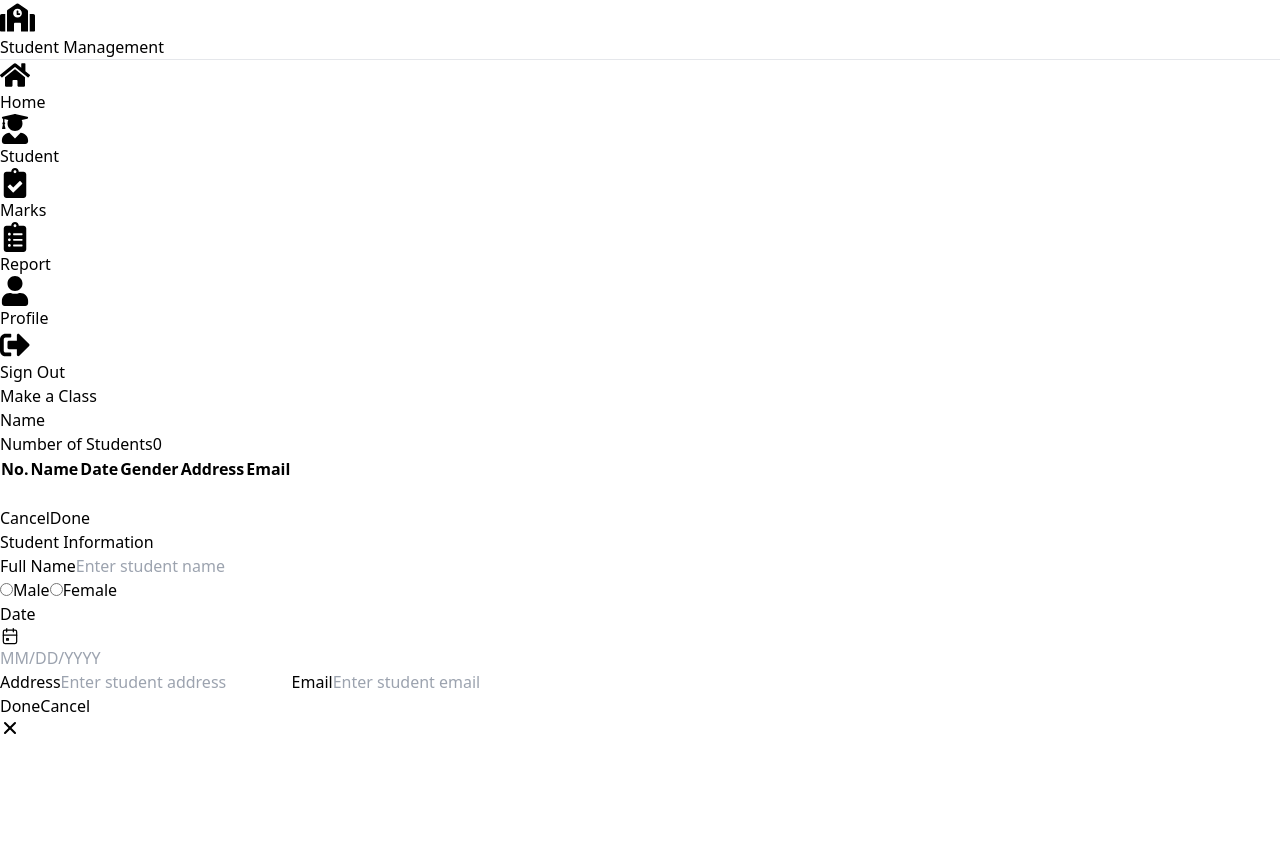
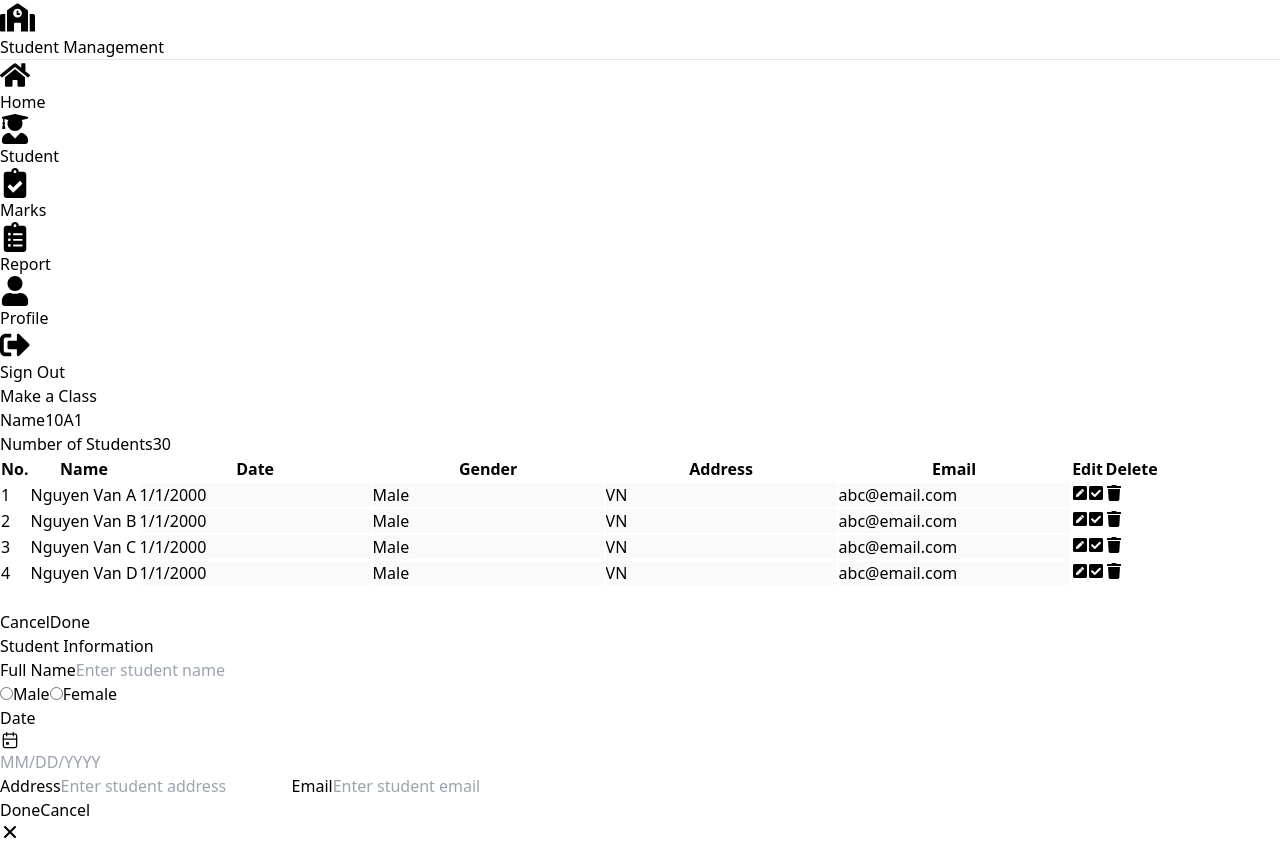
Before and after one commit to convitnhodev/student-management-fe, a React (Vite) app: page /dashboard/class/add in a window 1280 px wide. Before the commit the page ends 800 px from the top, so only its background shows below. Built offline with nearby package versions, Linux system fonts and the light colour scheme.

Commit message:
edit, delete student in class list. improve UX in search student

```diff
--- a/src/components/Table.jsx
+++ b/src/components/Table.jsx
@@ -1,8 +1,11 @@
 import React from 'react';
 // import { useState } from 'react'
+import { FaPenSquare, FaTrash, FaCheckSquare } from 'react-icons/fa';
 
 export default function Table({ data, isEditing }) {
   const { column_names, rows } = data;
+  const [students, setStudents] = React.useState(rows);
+  const [edits, setEdits] = React.useState([false]);
   // const [isCheckAll, setIsCheckAll] = useState(false)
   // const [isCheck, setIsCheck] = useState([])
 
@@ -21,6 +24,22 @@ export default function Table({ data, isEditing }) {
   // 		setIsCheck(isCheck.filter(item => item !== id))
   // 	}
   // }
+  const handleDelete = (index) => {
+    const newRows = [...students];
+    newRows.splice(index, 1);
+    setStudents(newRows);
+    // setRows(newRows);
+  };
+
+  const handleEdit = (index) => {
+    const editBtn = document.getElementById(`edit-${index}`);
+    const checkBtn = document.getElementById(`check-${index}`);
+    editBtn.classList.toggle('hidden');
+    checkBtn.classList.toggle('hidden');
+    const newEdits = [...edits];
+    newEdits[index] = !newEdits[index];
+    setEdits(newEdits);
+  };
 
   return (
     <div className="overflow-x-auto relative shadow-md sm:rounded-lg">
@@ -40,10 +59,16 @@ export default function Table({ data, isEditing }) {
                 </th>
               );
             })}
+            <th scope="col" className="py-3 px-6">
+              Edit
+            </th>
+            <th scope="col" className="py-3 px-6">
+              Delete
+            </th>
           </tr>
         </thead>
         <tbody>
-          {rows.map((row, index) => {
+          {students.map((row, index) => {
             return (
               <tr
                 className="bg-violet-100 border-b hover:bg-violet-400"
@@ -74,14 +99,40 @@ export default function Table({ data, isEditing }) {
                       key={`result-${result}`}
                     >
                       <input
-                        disabled={!isEditing}
+                        disabled={!edits[index]}
                         type="text"
-                        className="border border-violet-300 rounded-md shadow-sm focus:border-violet-300 focus:ring focus:ring-violet-200 focus:ring-opacity-50"
-                        value={result}
+                        className="w-32 border border-violet-300 rounded-md shadow-sm focus:border-violet-300 focus:ring focus:ring-violet-200 focus:ring-opacity-50"
+                        defaultValue={result}
                       />
                     </td>
                   );
                 })}
+                <td className="py-4 px-6 font-medium text-violet-900 whitespace-nowrap">
+                  <button
+                    type="button"
+                    id={`edit-${index}`}
+                    className="flex items-center justify-center w-8 h-8 rounded-full bg-violet-200 hover:bg-violet-300 focus:outline-none focus:ring-2 focus:ring-offset-2 focus:ring-violet-500"
+                    onClick={() => handleEdit(index)}
+                  >
+                    <FaPenSquare className="w-5 h-5 text-violet-500" />
+                  </button>
+                  <button
+                    id={`check-${index}`}
+                    className="flex items-center justify-center w-8 h-8 rounded-full bg-violet-200 hover:bg-violet-300 focus:outline-none focus:ring-2 focus:ring-offset-2 focus:ring-violet-500 hidden"
+                    onClick={() => handleEdit(index)}
+                  >
+                    <FaCheckSquare className="w-5 h-5 text-violet-500" />
+                  </button>
+                </td>
+                <td className="py-4 px-6 font-medium text-violet-900 whitespace-nowrap">
+                  <button
+                    type="button"
+                    className="flex items-center justify-center w-8 h-8 rounded-full bg-violet-200 hover:bg-violet-300 focus:outline-none focus:ring-2 focus:ring-offset-2 focus:ring-violet-500"
+                    onClick={() => handleDelete(index)}
+                  >
+                    <FaTrash className="w-5 h-5 text-violet-500" />
+                  </button>
+                </td>
               </tr>
             );
           })}
--- a/src/pages/Class.jsx
+++ b/src/pages/Class.jsx
@@ -11,21 +11,6 @@ import { Link, useParams } from 'react-router-dom';
  * @returns JSX.Element as a page
  */
 export default function Class() {
-  const { id } = useParams();
-  console.log(id);
-  const [name, setName] = React.useState('');
-  const [numOfStudents, setNumOfStudents] = React.useState(0);
-  const [students, setStudents] = React.useState([]);
-  const [isAdding, setIsAdding] = React.useState(false);
-
-  useEffect(() => {
-    if (id !== undefined) {
-      setName('10A1');
-      setNumOfStudents(30);
-      setStudents(data.rows);
-    }
-  }, []);
-
   const data = {
     column_names: ['No.', 'Name', 'Date', 'Gender', 'Address', 'Email'],
     rows: [
@@ -47,9 +32,18 @@ export default function Class() {
       },
     ],
   };
+  const { id } = useParams();
+  const [className, setClassName] = React.useState('10A1');
+  const [numOfStudents, setNumOfStudents] = React.useState(30);
+  const [students, setStudents] = React.useState(data.rows);
+  const [isAdding, setIsAdding] = React.useState(false);
 
   // useEffect(() => {
-  //   setStudents(data.rows);
+  //   if (id !== undefined) {
+  //     setClassName('10A1');
+  //     setNumOfStudents(30);
+  //     setStudents(data.rows);
+  //   }
   // }, []);
 
   const handleAddStudent = () => {
@@ -74,6 +68,7 @@ export default function Class() {
     ];
     setStudents([...students, { name: student.name, results: result }]);
     setIsAdding(false);
+    setNumOfStudents(numOfStudents + 1);
   };
 
   const onCancel = () => {
@@ -87,20 +82,21 @@ export default function Class() {
   return (
     <div className="flex flex-col items-center justify-center max-w-7xl min-h-screen py-2">
       <h1 className="text-5xl font-bold my-10">
-        {id ? `Class List ${name}` : `Make a Class`}
+        {id ? `Class List ${className}` : `Make a Class`}
       </h1>
       <div className="flex flex-nowrap mb-10">
         <div className="mr-10">
-          <label htmlFor="name" className="text-base font-bold mr-5">
+          <label htmlFor="className" className="text-base font-bold mr-5">
             Name
           </label>
           <input
+            disabled={id ? true : false}
             type="text"
-            id="name"
-            name="name"
+            id="className"
+            name="className"
             className="border-1 border-black rounded-md p-1"
-            value={name}
-            onChange={(e) => setName(e.target.value)}
+            value={className}
+            onChange={(e) => setClassName(e.target.value)}
           />
         </div>
         <div>
@@ -108,6 +104,7 @@ export default function Class() {
             Number of Students
           </label>
           <input
+            disabled={id ? true : false}
             type="number"
             id="numOfStudents"
             name="numOfStudents"
@@ -142,7 +139,11 @@ export default function Class() {
           className={'mr-10 bg-neutral-400 hover:bg-gray-700'}
           onClickButton={onCancel}
         />
-        <Button nameBtn={'Done'} onClickButton={onDone} />
+        <Button
+          nameBtn={'Done'}
+          onClickButton={onDone}
+          className={'done-btn'}
+        />
       </div>
       <AddStudent
         isOpen={isAdding}
--- a/src/pages/SearchStudent.jsx
+++ b/src/pages/SearchStudent.jsx
@@ -13,28 +13,24 @@ import Table from '../components/Table';
  * @returns JSX.Element as a page
  */
 export default function SearchStudent() {
-  console.log('SearchStudent');
   const navigate = useNavigate();
   const [id, setId] = React.useState('');
-  const data = {
+  const [data, setData] = React.useState({
     column_names: ['No.', 'Name', 'Date', 'Gender', 'Address', 'Email'],
-    rows: [
-      {
-        name: 'Nguyen Van A',
-        results: ['1/1/2000', 'Male', 'VN', 'abc@email.com'],
-      },
-    ],
+    rows: [],
+  });
+  const fakeAPI = {
+    name: 'Nguyen Van A',
+    results: ['1/1/2000', 'Male', 'VN', 'abc@email.com'],
   };
 
   const onClickStudent = () => {
-    // TODO: Redirect to Student page
-    console.log(`Redirect to student with id: ${id}`);
     navigate(`/dashboard/student/${id}`);
   };
 
   const onClickSearch = (e) => {
     e.preventDefault();
-    console.log(`Search student with id: ${id}`);
+    id ? setData({ ...data, rows: [fakeAPI] }) : setData({ ...data, rows: [] });
   };
 
   return (
```
Also changed, not shown: src/pages/Student.jsx (+33 -16 lines).
